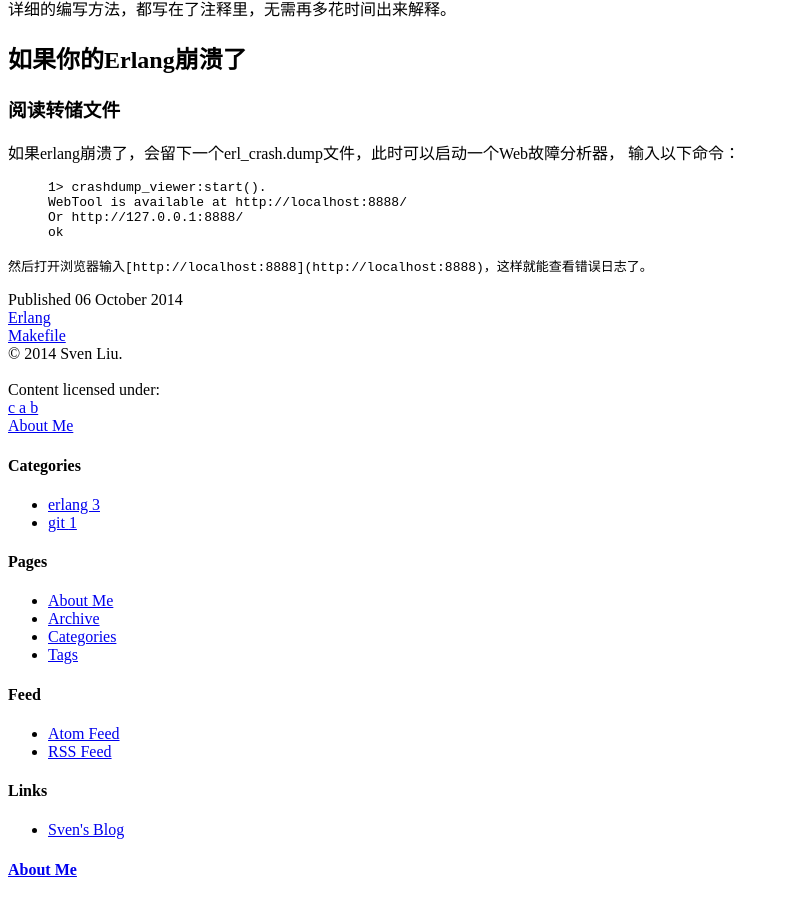
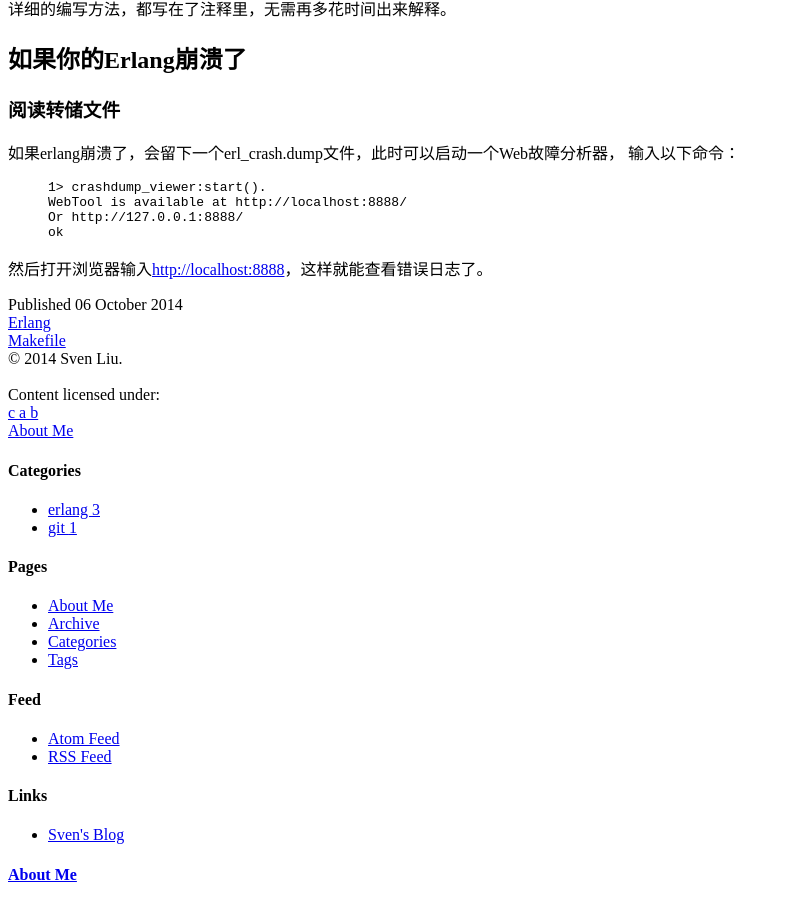
Before and after one commit to bucketheadv/simleyyt-mine, a Jekyll site: the page built from _posts/2014-10-06-erlang-makefile.md, in a window 1280 px wide and 900 px high, scrolled down 2556 px. Shown: the whole window, without its empty margins (0-789 px from the left). Built offline with Jekyll 4.4.1, drawn with Linux system fonts in a browser that asks for light colours; nearby versions of some CDN libraries; library files that are not in the unit come from our copies; comment, search, counter and statistics services are not loaded.

Commit message:
modified an error in 10-06

```diff
--- a/_config.yml
+++ b/_config.yml
@@ -62,7 +62,7 @@ paginate_path : ":num"
 #
 auto_loadmore : true
 
-port : 80
+port : 8080
 
 url : http://localhost
 
--- a/_posts/2014-10-06-erlang-makefile.md
+++ b/_posts/2014-10-06-erlang-makefile.md
@@ -141,4 +141,4 @@ WebTool is available at http://localhost:8888/
 Or http://127.0.0.1:8888/
 ok
 {% endhighlight %}
-`然后打开浏览器输入[http://localhost:8888](http://localhost:8888)，这样就能查看错误日志了。`
+然后打开浏览器输入[http://localhost:8888](http://localhost:8888)，这样就能查看错误日志了。
```
Also changed, not shown: 2 other files.
